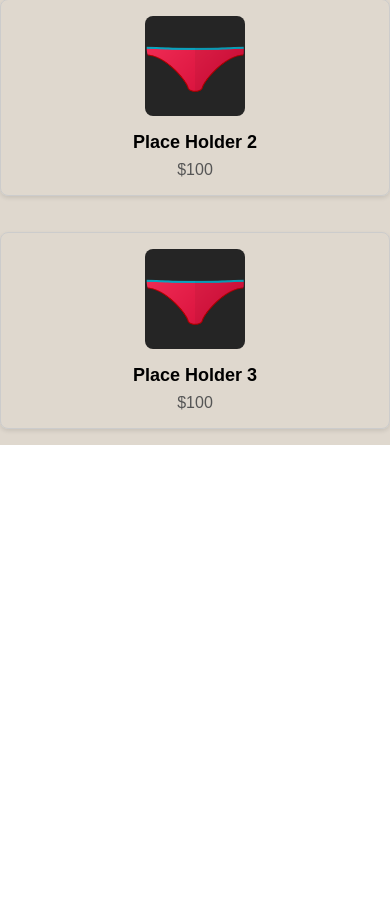
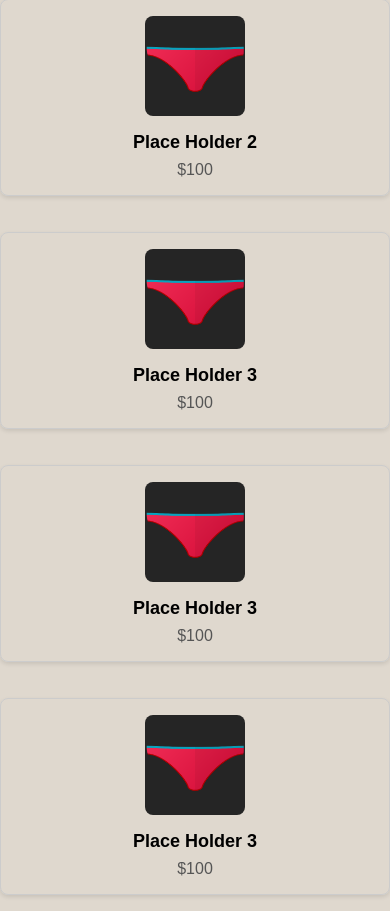
Before and after one commit to JPS4321/React_Proyecto, a React (Vite) app in the folder DivinoSeas_React_Components/: page / in a window 390 px wide. Shown: the part 584-1495 px from the top of the page. Before the commit the page ends 1029 px from the top, so only its background shows below. Built offline with nearby package versions, Linux system fonts and the light colour scheme.

Commit message:
Multiple grid rows

```diff
--- a/DivinoSeas_React_Components/src/App.jsx
+++ b/DivinoSeas_React_Components/src/App.jsx
@@ -14,6 +14,8 @@ const App = () => {
         <ProductCard imageSrc={place} title="Place Holder 1" price="100" />
         <ProductCard imageSrc={place} title="Place Holder 2" price="100" />
         <ProductCard imageSrc={place} title="Place Holder 3" price="100" />
+        <ProductCard imageSrc={place} title="Place Holder 3" price="100" />
+        <ProductCard imageSrc={place} title="Place Holder 3" price="100" />
 
       </div>
 
--- a/DivinoSeas_React_Components/src/index.css
+++ b/DivinoSeas_React_Components/src/index.css
@@ -9,9 +9,28 @@
   min-height: 100vh;
   background: #dfd8ce;
 }
-.grid-container{
+.grid-container {
   display: grid;
-  grid-template-columns: repeat(auto-fit, minmax(250px, 1fr));
+  grid-template-columns: repeat(4, 1fr);
   gap: 20px;
   margin-top: 20px;
 }
+
+/* Ajustes de pantalla */
+@media (max-width: 1200px) {
+  .grid-container {
+    grid-template-columns: repeat(3, 1fr); /* 3 cartas por fila para pantallas pequeñas */
+  }
+}
+
+@media (max-width: 900px) {
+  .grid-container {
+    grid-template-columns: repeat(2, 1fr); /* 2 cartas por fila para pantallas más pequeñas */
+  }
+}
+
+@media (max-width: 600px) {
+  .grid-container {
+    grid-template-columns: 1fr; /* 1 carta por fila. Es el minimo*/
+  }
+}
```
